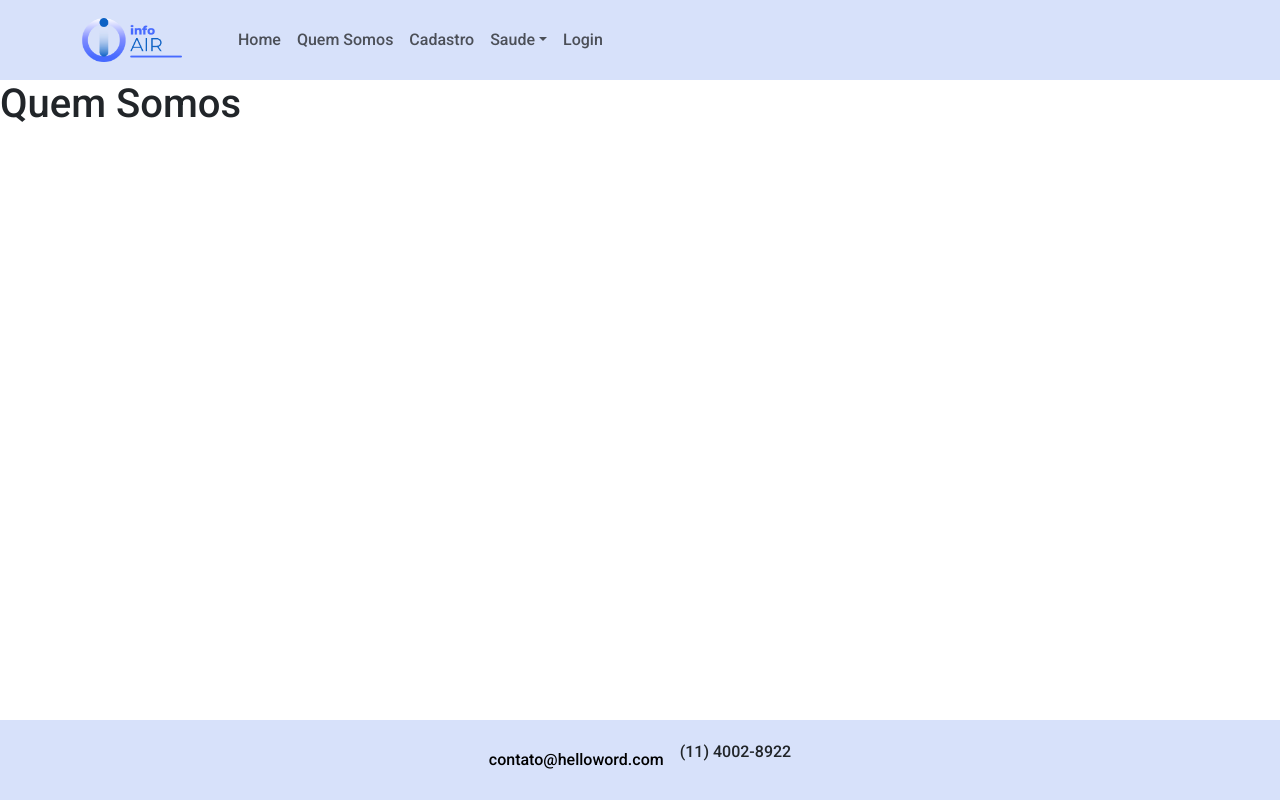
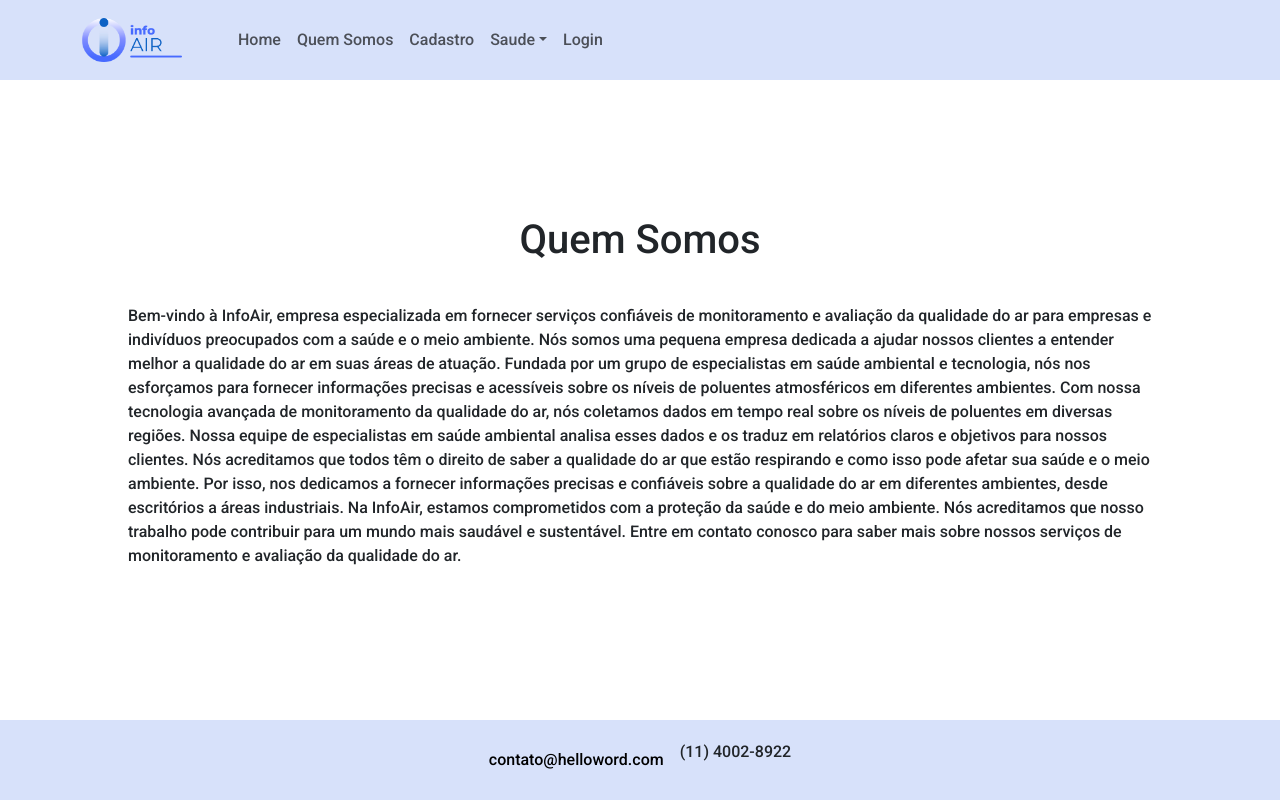
Before and after one commit to guverissimo/sprint-03-info-air, a React (Vite) app: page /QuemSomos in a window 1280 px wide. Built offline with nearby package versions, Linux system fonts and the light colour scheme.

Commit message:
Criando Quem Somos

```diff
--- /dev/null
+++ b/src/componentes/QuemSomos/QuemSomos.module.css
@@ -0,0 +1,9 @@
+.about__container {
+    width: 100%;
+    display: flex;
+    flex-direction: column;
+    justify-content: center;
+    align-items: center;
+    padding: 0 8rem;
+    gap: 2rem
+}
--- a/src/componentes/QuemSomos/index.jsx
+++ b/src/componentes/QuemSomos/index.jsx
@@ -1,9 +1,21 @@
-import {} from 'react'
+import { } from 'react'
+import styles from './QuemSomos.module.css'
 
 const QuemSomos = () => {
-    return (
+  return (
+    <>
+      <div className={styles.about__container}>
         <h1>Quem Somos</h1>
-    )
+        <div className={styles.about__texts}>
+          <p>Bem-vindo à InfoAir, empresa especializada em fornecer serviços confiáveis de monitoramento e avaliação da qualidade do ar para empresas e indivíduos preocupados com a saúde e o meio ambiente.
+          Nós somos uma pequena empresa dedicada a ajudar nossos clientes a entender melhor a qualidade do ar em suas áreas de atuação. Fundada por um grupo de especialistas em saúde ambiental e tecnologia, nós nos esforçamos para fornecer informações precisas e acessíveis sobre os níveis de poluentes atmosféricos em diferentes ambientes.
+          Com nossa tecnologia avançada de monitoramento da qualidade do ar, nós coletamos dados em tempo real sobre os níveis de poluentes em diversas regiões. Nossa equipe de especialistas em saúde ambiental analisa esses dados e os traduz em relatórios claros e objetivos para nossos clientes.
+          Nós acreditamos que todos têm o direito de saber a qualidade do ar que estão respirando e como isso pode afetar sua saúde e o meio ambiente. Por isso, nos dedicamos a fornecer informações precisas e confiáveis sobre a qualidade do ar em diferentes ambientes, desde escritórios a áreas industriais.
+          Na InfoAir, estamos comprometidos com a proteção da saúde e do meio ambiente. Nós acreditamos que nosso trabalho pode contribuir para um mundo mais saudável e sustentável. Entre em contato conosco para saber mais sobre nossos serviços de monitoramento e avaliação da qualidade do ar.</p>
+        </div>
+      </div>
+    </>
+  )
 }
 
 export default QuemSomos
```
Also changed, not shown: src/componentes/QuemSomos/QuemSomos.css (deleted).
